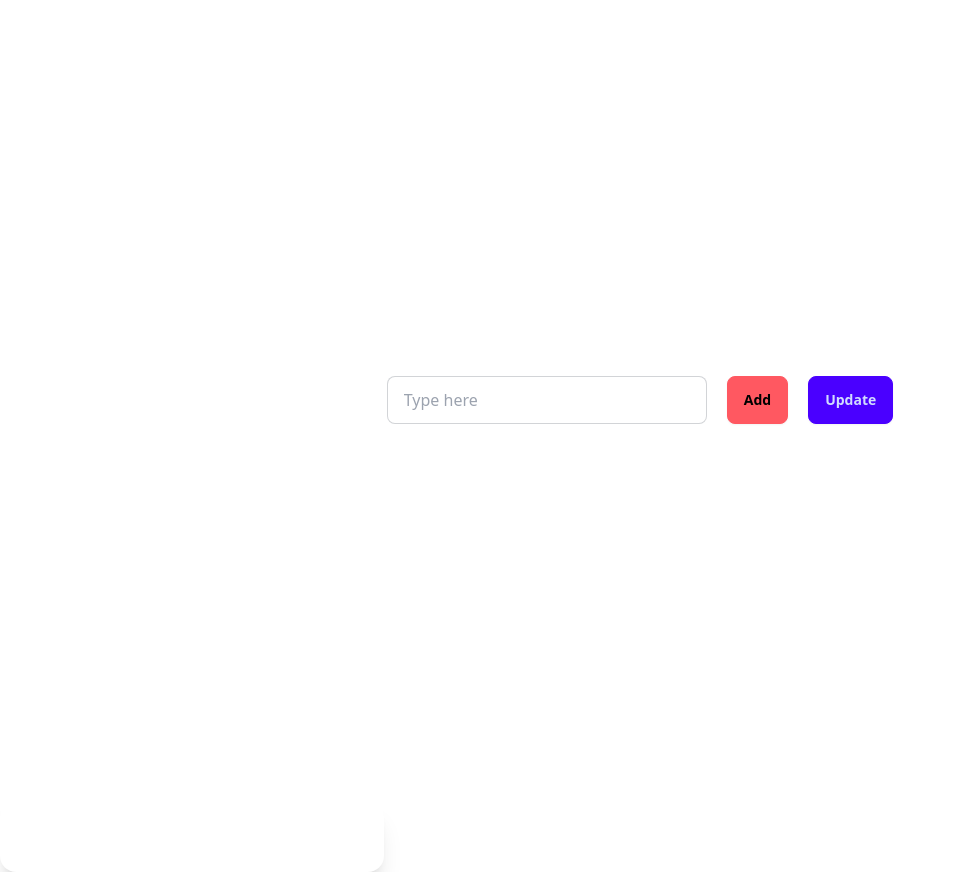
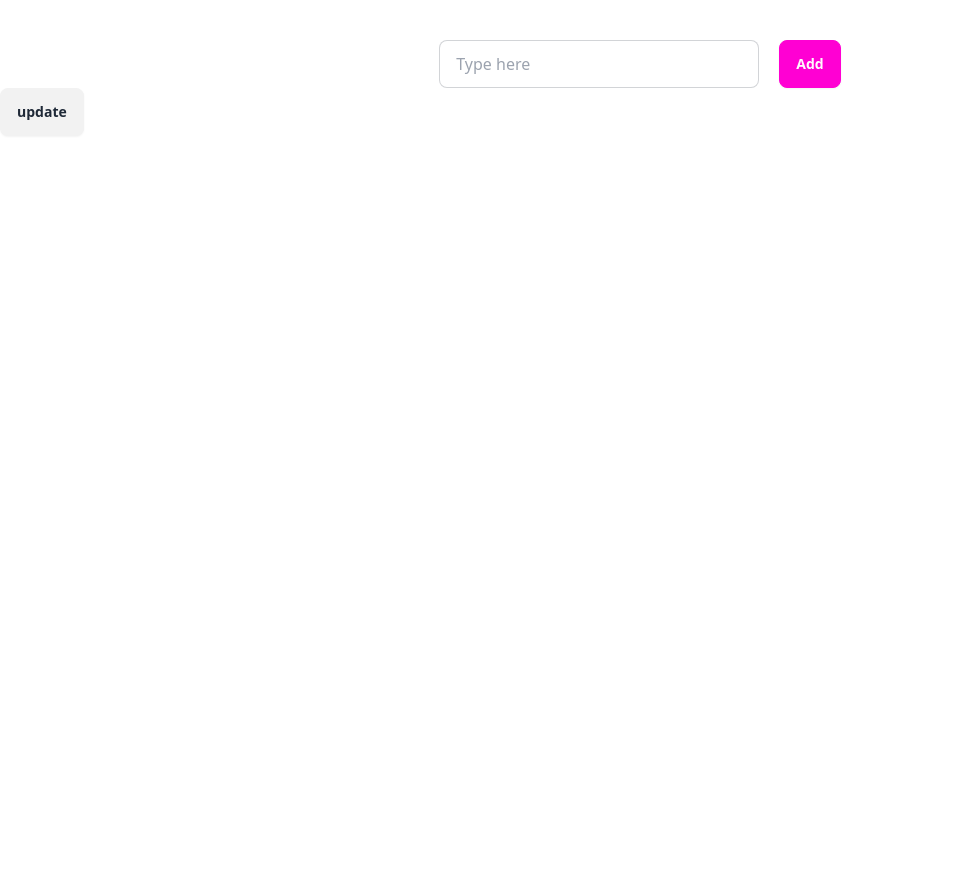
Before and after one commit to Dev00kushal/taskManager, a React (Vite) app in the folder versionOne/: page / in a window 1280 px wide. Shown: the whole page, without its empty margins (0-956 px from the left). After the commit the page ends 800 px from the top, so only its background shows below. Built offline with nearby package versions, Linux system fonts and the light colour scheme.

Commit message:
⚡️ Update: Improve code readbility

```diff
--- a/versionOne/src/App.jsx
+++ b/versionOne/src/App.jsx
@@ -14,14 +14,16 @@
   };
   return (
     <>
-      <div className="flex h-screen justify-center items-center space-x-5 ">
+      <div className="flex mt-10 justify-center items-center space-x-5 ">
         <InputField input={input} setInput={setInput} />
-        <Button addTodo={addTodo} btnName="Add" btnColor={"btn-error"} />
-        <Button addTodo={addTodo} btnName="Update" btnColor={"btn-primary"} />
+        <Button addTodo={addTodo} btnName="Add" btnColor={"btn-secondary"} />
       </div>
-      <div className="">
-        <Todo description={todo}  />
+      <div className="ml-9 card w-96 bg-base-100 shadow-xl">
+        {todo.map((items, index) => {
+          return <Todo key={index} description={items} />;
+        })}
       </div>
+      <Button btnColor={"bg-white-100 btn-xl"} btnName={"update"} />
     </>
   );
 };
--- a/versionOne/src/Components/InputField.jsx
+++ b/versionOne/src/Components/InputField.jsx
@@ -1,7 +1,6 @@
 import React from "react";
 
 const InputField = ({input,setInput}) => {
-  console.log(input)
   return (
     <>
       <input
@@ -11,6 +10,7 @@
         value={input}
         onChange={(e) => setInput(e.target.value)}
       />
+
     </>
   );
 };
--- a/versionOne/src/Components/Todo.jsx
+++ b/versionOne/src/Components/Todo.jsx
@@ -1,14 +1,11 @@
 import React from "react";
 
-const Todo = ({description,taskName}) => {
+const Todo = ({description}) => {
   return (
     <>
-      <div className="card w-96 bg-base-100 shadow-xl">
         <div className="card-body">
-          <h2 className="card-title">{taskName}</h2>
           <p>{description}</p>
         </div>
-      </div>
     </>
   );
 };
```
